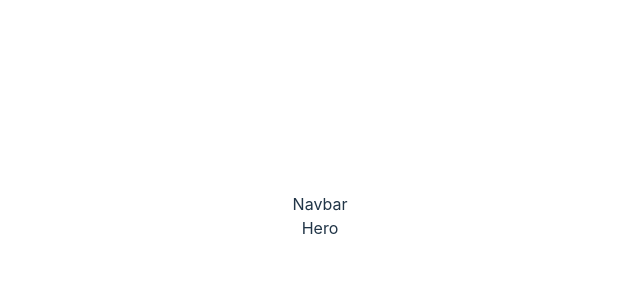
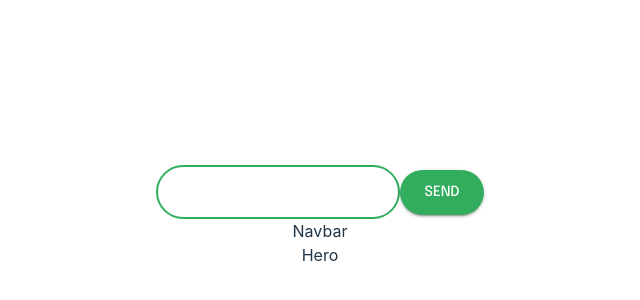
Before and after one commit to Raj217/agro-buddy, a React (Vite) app in the folder frontend/: page / in a window 1280 px wide. Shown: the part 184-484 px from the top of the page, without its empty margins (320-960 px from the left). Built offline with nearby package versions, Linux system fonts and the light colour scheme.

Commit message:
textfield updated

```diff
--- a/frontend/src/App.jsx
+++ b/frontend/src/App.jsx
@@ -1,11 +1,12 @@
 import "./App.css";
 import { Route, Routes } from 'react-router-dom'
-import { Home } from './components'
+import { Home, CustomTextField } from './components'
 
 function App() {
 
   return (
     <div className="App">
+      <CustomTextField type="email" />
       <Routes>
         <Route path="/" element={<Home />} />
       </Routes>
--- a/frontend/src/components/general/input/CustomTextField.jsx
+++ b/frontend/src/components/general/input/CustomTextField.jsx
@@ -1,11 +1,30 @@
-import React from 'react'
+import React from "react";
+import { Button } from "@mui/material";
+import * as Pallete from '../../../configs/pallete'
+import './styles.css';
 
-function CustomTextField() {
+function CustomTextField({ type = "text", height = 50, width = 200, hasButton=true }) {
+
+  const [focus, setFocus] = React.useState(false);
+
   return (
     <div>
-
+      <input
+        type={type}
+        style={{ height: height, width: width,
+          borderColor: Pallete.colorAccent,
+          borderWidth: (!focus) ? 2.5 : 3.5,
+        }}
+        onFocus={() => setFocus(true)}
+        onBlur={() => setFocus(false)}
+      />
+      {(hasButton) && (
+        <Button
+        variant="contained"
+        >Send</Button>
+      )}
     </div>
-  )
+  );
 }
 
-export default CustomTextField
+export default CustomTextField;
--- /dev/null
+++ b/frontend/src/components/general/input/styles.css
@@ -0,0 +1,8 @@
+input {
+    border-radius: 50px;
+    padding: 0 20px;
+    outline: none;
+    border-style: solid;
+    font-family: "Epilogue";
+    font-size: 18px;
+}
--- a/frontend/src/configs/theme.js
+++ b/frontend/src/configs/theme.js
@@ -13,22 +13,13 @@ export const theme = createTheme({
   components: {
     MuiButton: {
       styleOverrides: {
-        root: () => ({
-          outline: "none",
-          "&:hover": {
-            outline: "none",
-          },
-          "&:focus": {
-            outline: "none",
-          },
-        }),
         root: ({ ownerState }) => ({
           ...(ownerState.variant === "contained" && {
             backgroundColor: Pallete.colorAccent,
             color: Pallete.colorPrimary,
             padding: "10px 25px",
             outline: "none",
-            borderRadius: '25px',
+            borderRadius: "25px",
             "&:hover": {
               backgroundColor: Pallete.colorAccentDark,
               color: Pallete.colorPrimary,
@@ -45,7 +36,7 @@ export const theme = createTheme({
             color: Pallete.colorAccent,
             padding: "10px 25px",
             outline: "none",
-            borderRadius: '25px',
+            borderRadius: "25px",
             "&:hover": {
               outline: "none",
             },
@@ -57,7 +48,7 @@ export const theme = createTheme({
             backgroundColor: "none",
             color: Pallete.colorAccent,
             padding: "10px 25px",
-            borderRadius: '25px',
+            borderRadius: "25px",
             outline: `2px solid ${Pallete.colorAccent}`,
             "&:hover": {
               outline: `2px solid ${Pallete.colorAccent}`,
@@ -69,5 +60,24 @@ export const theme = createTheme({
         }),
       },
     },
+    MuiTextField: {
+      styleOverrides: {
+        root: ({ ownerState }) => ({
+          ...(ownerState.variant === "outlined" && {
+            outline: "none",
+            border: "none",
+            color: Pallete.colorAccent,
+            borderRadius: '100px',
+            "&:hover": {
+              outline: "none",
+            },
+            "&:focus": {
+              border: 'none',
+              outline: "none",
+            },
+          }),
+        }),
+      },
+    },
   },
 });
--- a/frontend/src/pages/home/Home.jsx
+++ b/frontend/src/pages/home/Home.jsx
@@ -1,10 +1,12 @@
 import React from 'react'
 import Navbar from '../../components/navbar/Navbar'
 import Hero from './components/Hero/Hero'
+import { TextField } from '@mui/material'
 
 function Home() {
   return (
     <div>
+      {/* <TextField variant='outlined' style={{ border: '2px solid green', outline: 'none' }} /> */}
       <Navbar />
       <Hero />
     </div>
```
